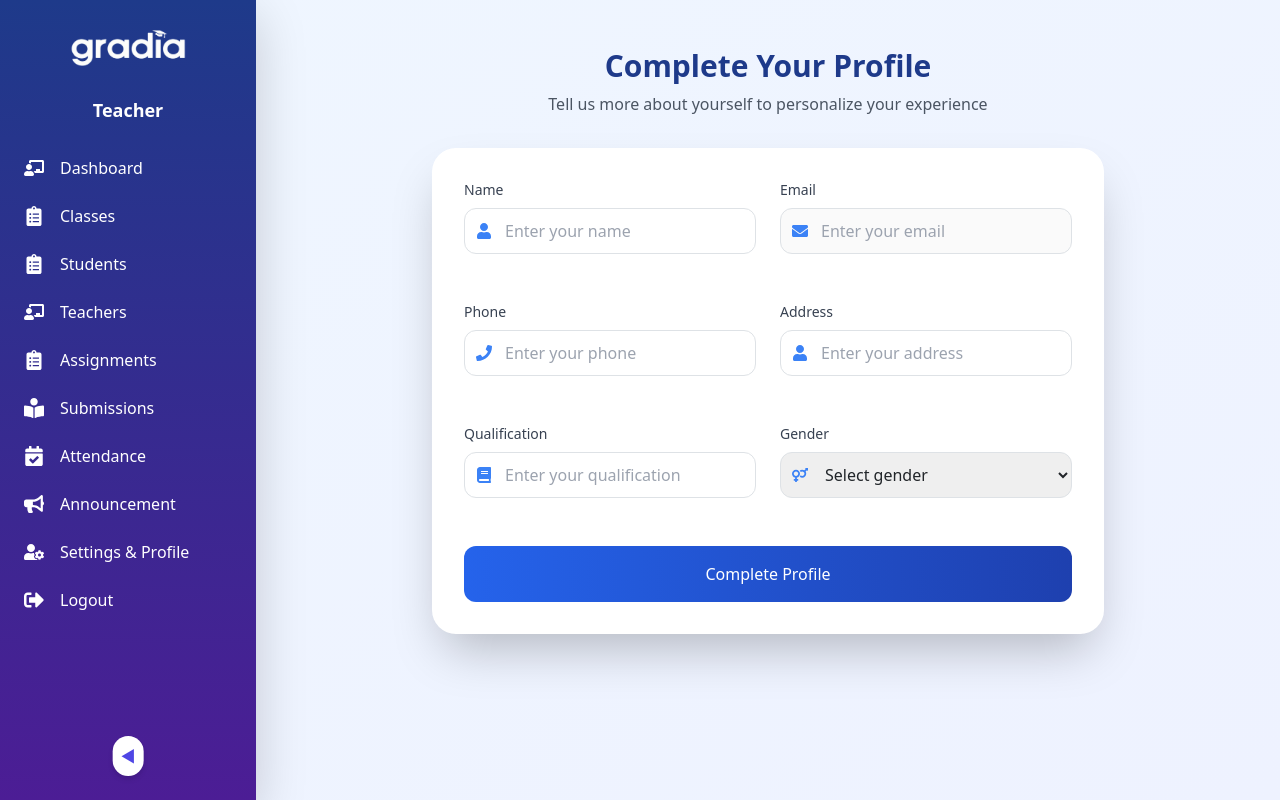
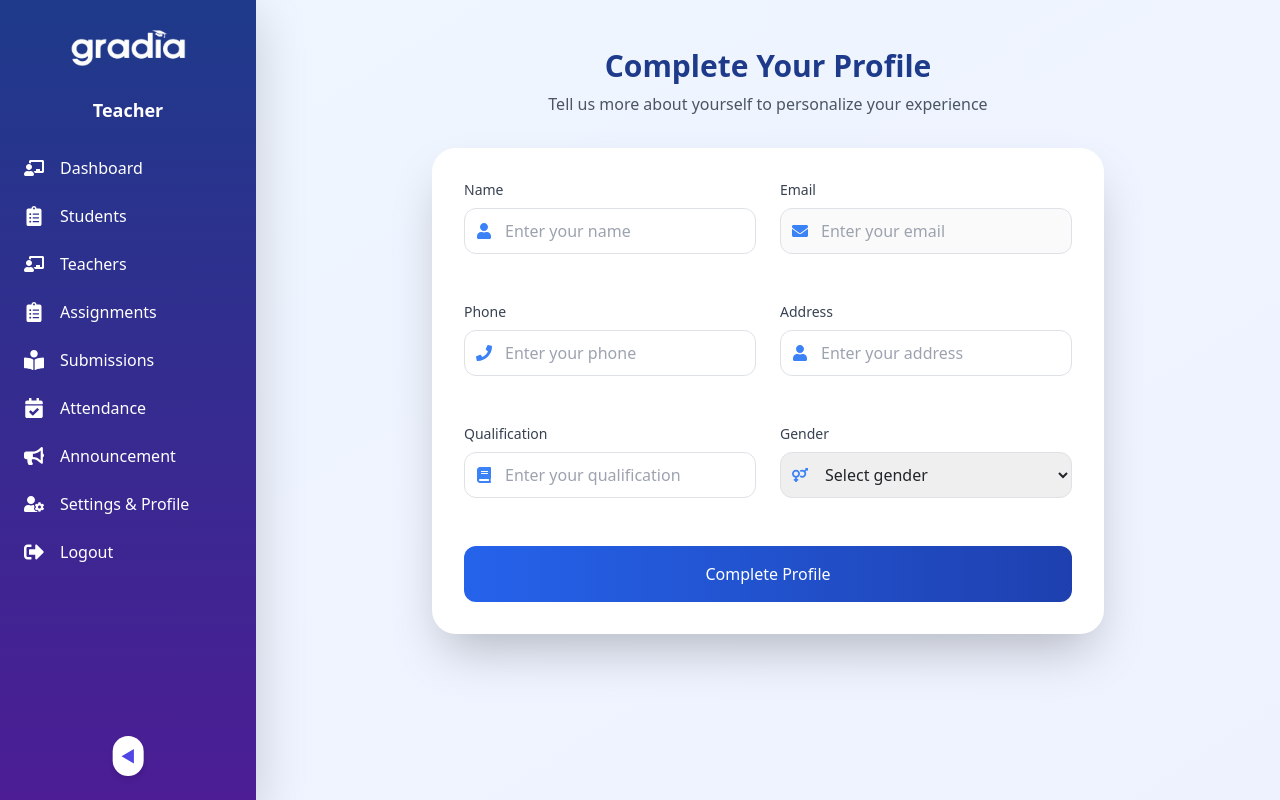
Before and after one commit to chistym17/gradia, a React (Vite) app in the folder frontend/: page /teacher/settings in a window 1280 px wide. Built offline with nearby package versions, Linux system fonts and the light colour scheme; a web font is replaced by a local one.

Commit message:
teacher routes updated

```diff
--- a/frontend/src/App.jsx
+++ b/frontend/src/App.jsx
@@ -133,6 +133,7 @@ const App = () => {
           path="/teacher/settings"
           element={<TeacherProfileSection />}
         />
+        <Route exact path="/teacher/classes" element={<ClassSection />} />
         <Route exact path="/teacher/submissions" element={<TeacherSubmissions />} />
       </Routes>
     </Router>
--- a/frontend/src/pages/Teachers/Sidebar.jsx
+++ b/frontend/src/pages/Teachers/Sidebar.jsx
@@ -56,12 +56,7 @@ const Sidebar = () => {
           text="Dashboard"
           link="/teacher/dashboard"
         />
-        <SidebarItem
-          isOpen={isOpen}
-          Icon={FaClipboardList}
-          text="Classes"
-          link="/teacher/classes"
-        />
+
         <SidebarItem
           isOpen={isOpen}
           Icon={FaClipboardList}
```
